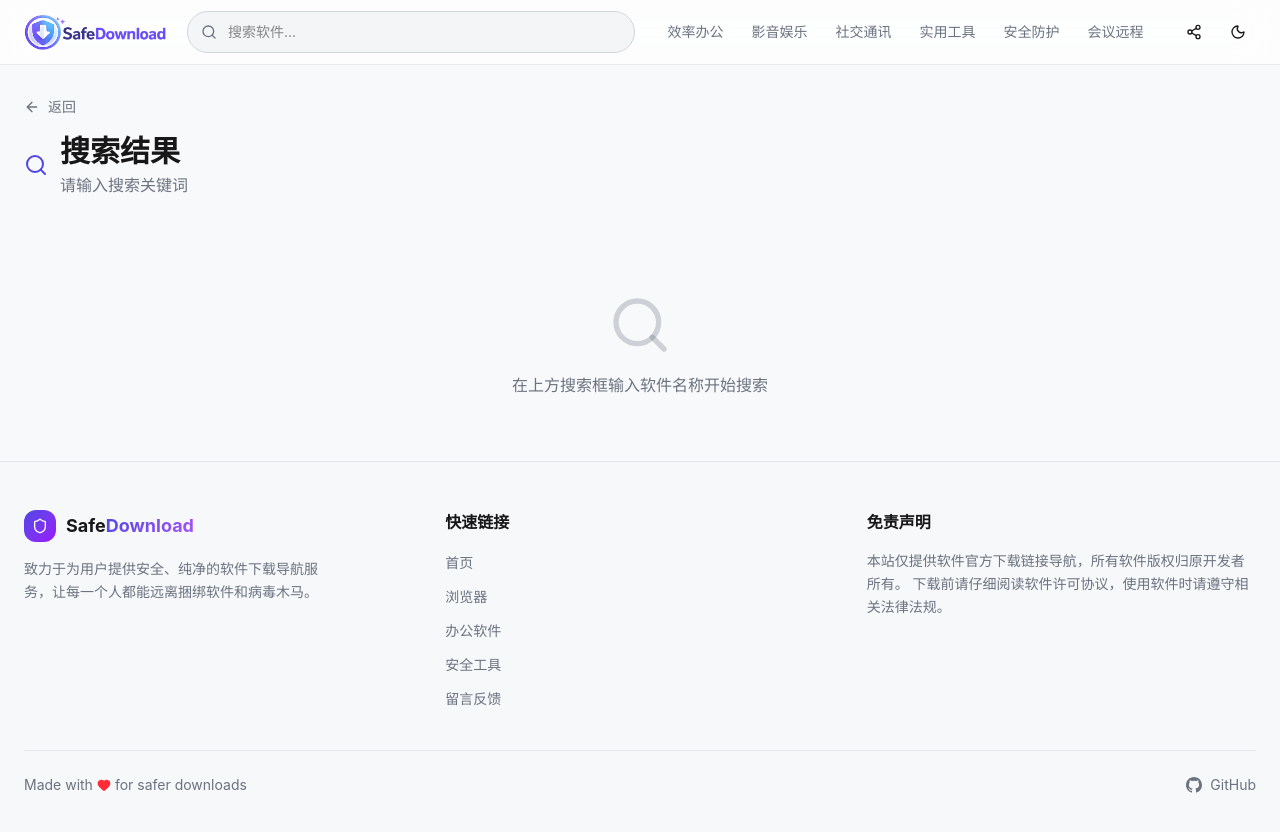
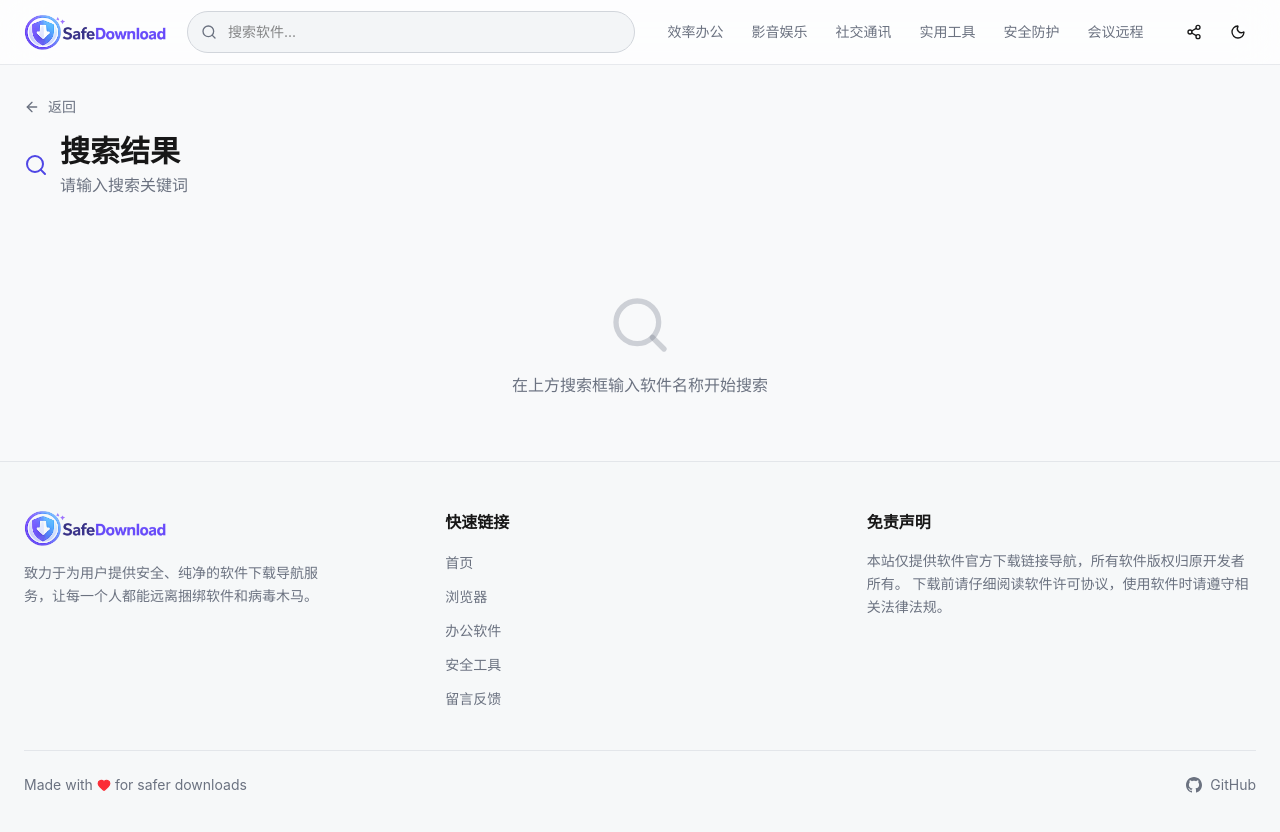
Before and after one commit to jarvaenwang/safedownload, a Next.js app: page /search in a window 1280 px wide. Shown: the top 832 px of the page. Built offline with nearby package versions, Linux system fonts and the light colour scheme.

Commit message:
fix: Footer Logo 与 Header 保持一致

```diff
--- a/src/app/components/Footer.tsx
+++ b/src/app/components/Footer.tsx
@@ -1,7 +1,8 @@
 "use client";
 
-import { Shield, Heart } from "lucide-react";
+import { Heart } from "lucide-react";
 import Link from "next/link";
+import Image from "next/image";
 
 export default function Footer() {
   return (
@@ -11,12 +12,14 @@ export default function Footer() {
           {/* Brand */}
           <div className="space-y-4">
             <Link href="/" className="flex items-center gap-2.5 group">
-              <div className="w-8 h-8 rounded-lg bg-gradient-to-br from-primary to-purple-600 flex items-center justify-center">
-                <Shield className="w-4 h-4 text-white" />
-              </div>
-              <span className="font-bold text-lg">
-                Safe<span className="gradient-text">Download</span>
-              </span>
+              <Image
+                src="/logo.png"
+                alt="SafeDownload"
+                width={160}
+                height={40}
+                className="h-9 w-auto object-contain"
+                priority
+              />
             </Link>
             <p className="text-sm text-muted-foreground leading-relaxed max-w-xs">
               致力于为用户提供安全、纯净的软件下载导航服务，让每一个人都能远离捆绑软件和病毒木马。
```
